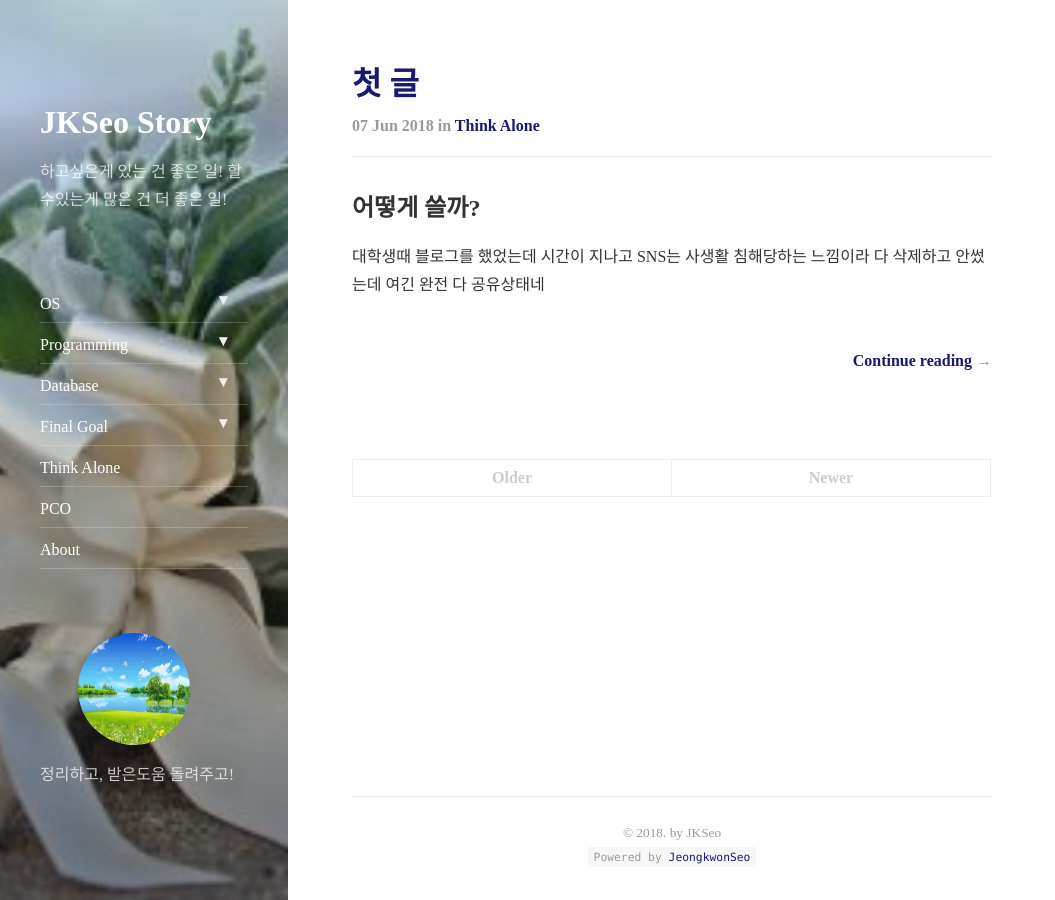
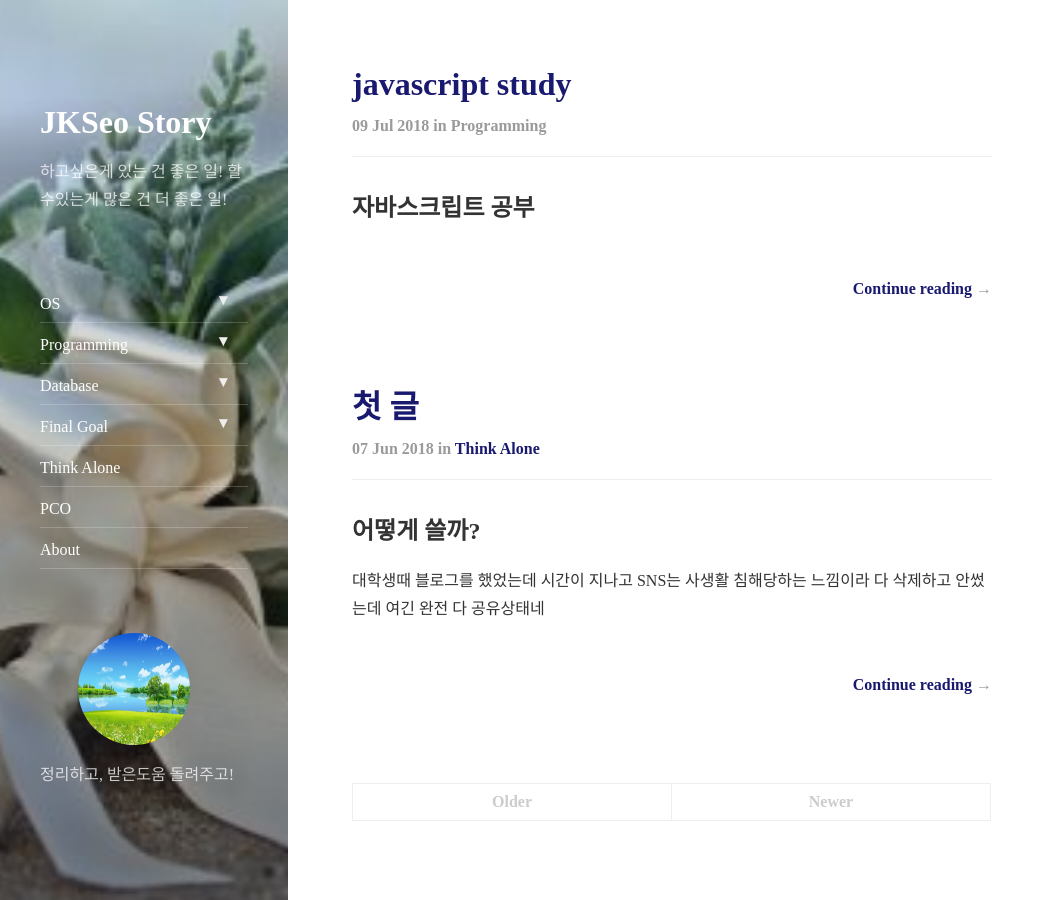
Before and after one commit to forgtogto/forgtogto-github.io, a Jekyll site: the page built from index.html, in a window 1280 px wide and 900 px high. Shown: the whole window, without its empty margins (0-1055 px from the left). Built offline with Jekyll 4.4.1, drawn with Linux system fonts in a browser that asks for light colours; nearby versions of some CDN libraries; the list of posts is cut into pages by our own code; part of the change alters nothing that is shown.

Commit message:
updata
ee

```diff
--- a/_posts/2018-06-07-thinkalone-1st-write.markdown
+++ b/_posts/2018-06-07-thinkalone-1st-write.markdown
@@ -1,8 +1,8 @@
 ---
 layout: post
 title:  "첫 글"
-subtitle:   " 익숙해지기"
-categories: thinkalone
+subtitle:  " 익숙해지기"
+categories:  thinkalone
 comments: true
 ---
 
--- /dev/null
+++ b/_posts/2018-07-09-programming-javascriptstudy.markdown
@@ -0,0 +1,29 @@
+---
+layout: post
+title:  "javascript study"
+subtitle:   "기록1"
+categories: programming
+comments: true
+---
+
+## 자바스크립트 공부
+
+####Mouse Event
+onclick : 마우스로 Element 를 클릭 했을 때
+ondblclick : 마우스로 Element를 더블 클릭했을 때
+onmouseup : 마우스로 Element에서 마우스버튼을 up 할 때
+onmousedown : 마우스로 Element에서 마우스 버튼을 down 할 때
+onmouseover : 마우스를 움직여서 Element 위로 올릴 때
+onmouseout : 마우스를 움직여서 Element 에서 벗어 날 때
+onmouseenter : 마우스를 움직여서 Element 밖에서 안으로 들어 올 때
+onmouseleave : 마우스를 움직여서 Element 안에서 밖으로 나갈 때
+
+#### Mouse Event Attr.
+target : 이벤트가 발생한 요소
+screenX : 화면상에서 이벤트가 발생될 때 마우스 X좌표
+screenY : 화면상에서 이벤트가 발생될 때 마우스 Y좌표
+clientX : 화면상에서 이벤트가 발생될 때 Element를 기준으로 X좌표
+clientY : 화면상에서 이벤트가 발생될 때 Element를 기준으로 Y 좌표
+ctrlKey : Ctrl 키를 같이 눌렀는지 여부(Boolean)
+shiftKey : Shit키를 같이 눌렀는지 여부(Boolean)
+altKey : Alt 키를 같이 눌렀는지 여부(Boolean)
```
